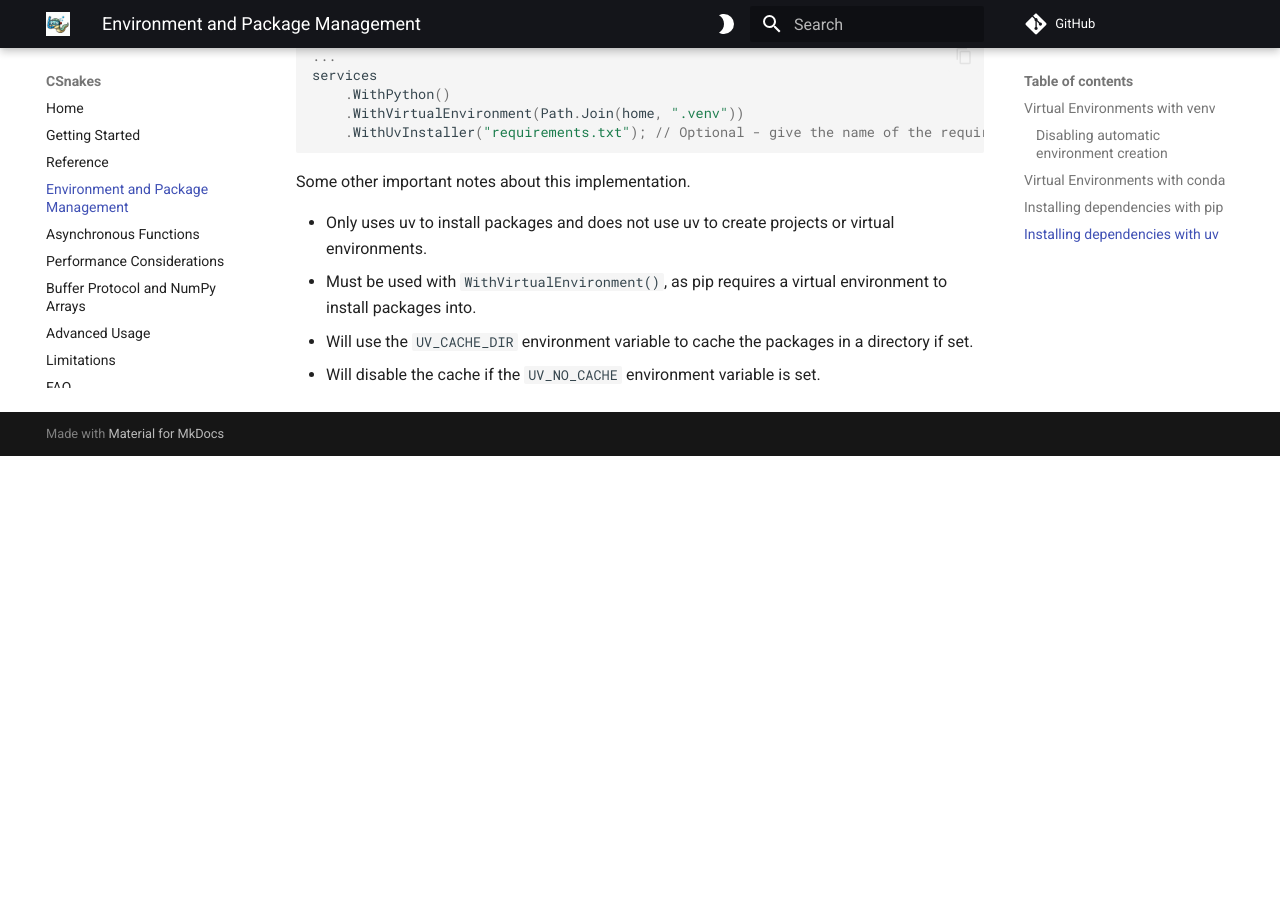
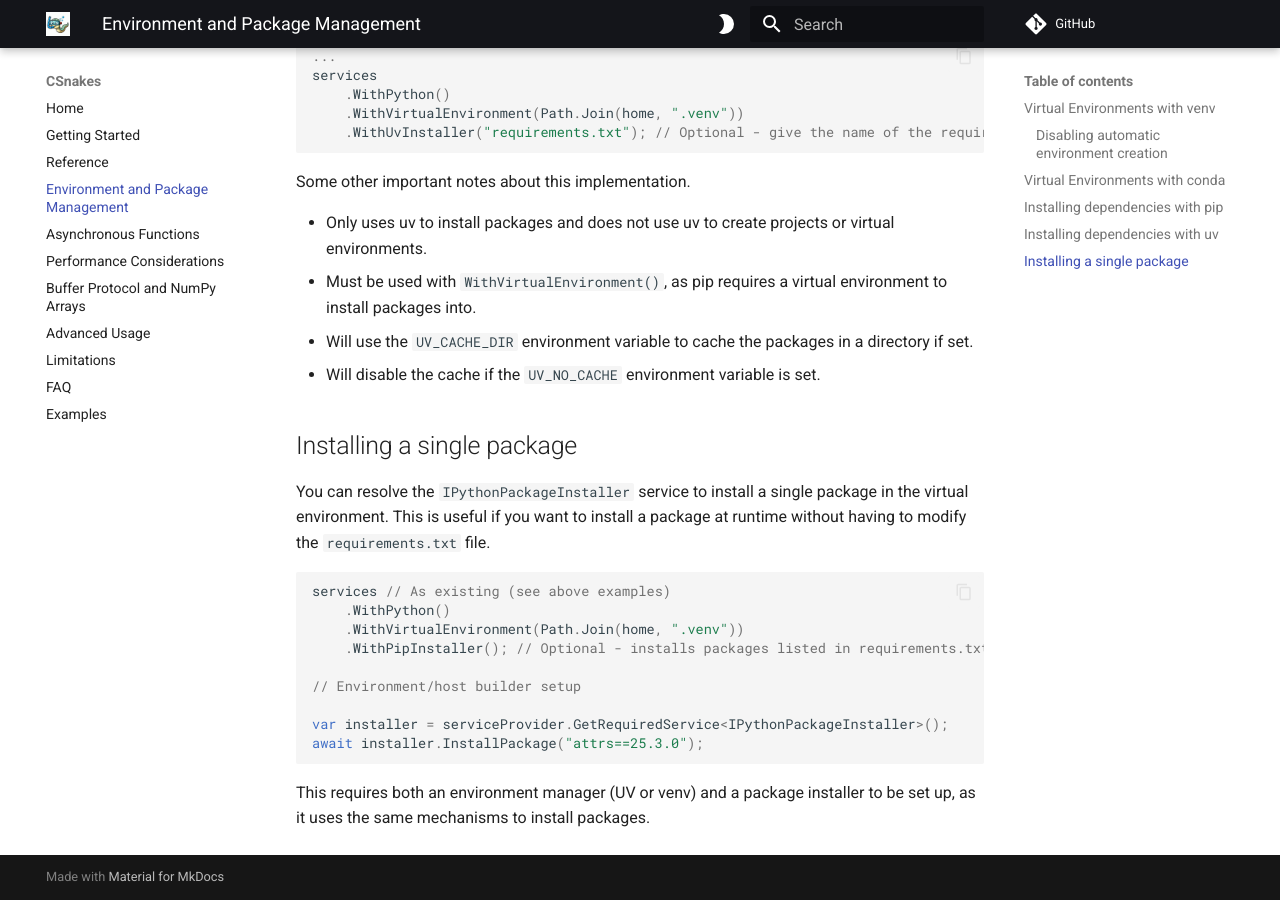
Before and after one commit to tonybaloney/CSnakes, an MkDocs documentation site: the page built from docs/environments.md, in a window 1280 px wide and 900 px high, scrolled down 2058 px. Built offline with MkDocs 1.6.1 and Material for MkDocs 9.7.7, drawn with Linux system fonts in a browser that asks for light colours; comment, search, counter and statistics services are not loaded; before the commit the page ends 2514 px from its top, so only the background shows below that.

Commit message:
Add doc example

````diff
--- a/docs/environments.md
+++ b/docs/environments.md
@@ -76,3 +76,21 @@ Some other important notes about this implementation.
 - Must be used with `WithVirtualEnvironment()`, as pip requires a virtual environment to install packages into.
 - Will use the `UV_CACHE_DIR` environment variable to cache the packages in a directory if set.
 - Will disable the cache if the `UV_NO_CACHE` environment variable is set.
+
+## Installing a single package
+
+You can resolve the `IPythonPackageInstaller` service to install a single package in the virtual environment. This is useful if you want to install a package at runtime without having to modify the `requirements.txt` file.
+
+```csharp
+services // As existing (see above examples)
+    .WithPython()
+    .WithVirtualEnvironment(Path.Join(home, ".venv"))
+    .WithPipInstaller(); // Optional - installs packages listed in requirements.txt on startup
+
+// Environment/host builder setup
+
+var installer = serviceProvider.GetRequiredService<IPythonPackageInstaller>();
+await installer.InstallPackage("attrs==25.3.0");
+```
+
+This requires both an environment manager (UV or venv) and a package installer to be set up, as it uses the same mechanisms to install packages.
````
